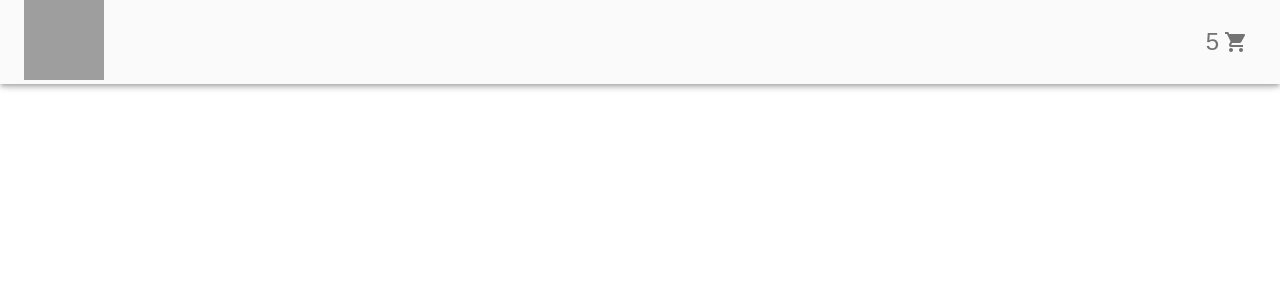
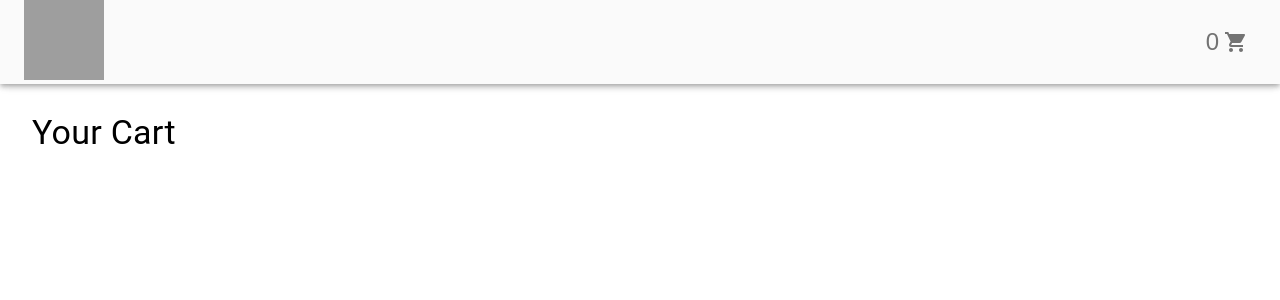
Before and after one commit to couvq/shopping-cart-context, a React (Create React App) app: page /checkout in a window 1280 px wide. Shown: the top 300 px of the page. Built offline with nearby package versions, Linux system fonts and the light colour scheme; grey boxes are pictures that could not be loaded; the HTML template or start-up script is replaced by a standard one.

Commit message:
setup my cart context and now we can add items to cart and they show up in the checkout page

```diff
--- a/src/App.tsx
+++ b/src/App.tsx
@@ -1,23 +1,26 @@
-import React from 'react';
-import { BrowserRouter, Routes, Route } from 'react-router-dom';
-import Nav from './components/Nav';
-import Products from './components/Products';
-import Checkout from './components/Checkout';
-import ProductDetails from './components/ProductDetails';
+import React from "react";
+import { BrowserRouter, Routes, Route } from "react-router-dom";
+import Nav from "./components/Nav";
+import Products from "./components/Products";
+import Checkout from "./components/Checkout";
+import ProductDetails from "./components/ProductDetails";
+import { CartProvider } from "./contexts/CartContext";
 
 const App: React.FC = () => {
   return (
     <>
-      <BrowserRouter>
-        <Nav />
-        <Routes>
-          <Route path='/' element={<Products />} />
-          <Route path='/checkout' element={<Checkout />} />
-          <Route path='/product/:productId' element={<ProductDetails />} />
-        </Routes>
-      </BrowserRouter>
+      <CartProvider>
+        <BrowserRouter>
+          <Nav />
+          <Routes>
+            <Route path="/" element={<Products />} />
+            <Route path="/checkout" element={<Checkout />} />
+            <Route path="/product/:productId" element={<ProductDetails />} />
+          </Routes>
+        </BrowserRouter>
+      </CartProvider>
     </>
   );
-}
+};
 
 export default App;
--- a/src/components/Checkout.tsx
+++ b/src/components/Checkout.tsx
@@ -1,10 +1,41 @@
-import React from 'react';
+import { Box, Typography, Stack } from '@mui/material';
+import React, { useContext } from 'react';
+import CartContext from '../contexts/CartContext';
+import ProductCard from './ProductCard';
 
 const Checkout: React.FC = () => {
-
+    const {items} = useContext(CartContext);
 
   return (
-    <div>Checkout</div>
+    <>
+        <Box
+        sx={{
+          width: "100vw",
+          minHeight: "100vh",
+          padding: "2rem",
+        }}
+      >
+          <Typography
+          sx={{
+            paddingTop: "5rem",
+          }}
+          variant="h4"
+        >
+          Your Cart
+        </Typography>
+
+        <Stack direction="row" spacing={2} flexWrap="wrap" width="100%">
+          {items.map((item: any) => (
+            <ProductCard
+              productTitle={item?.productTitle}
+              productMainImageURL={item?.productImgUrl}
+              appSalePrice={item?.productPrice}
+              productId={item?.productId}
+            />
+          ))}
+        </Stack>
+      </Box>
+    </>
   );
 }
 
--- a/src/components/Nav.tsx
+++ b/src/components/Nav.tsx
@@ -2,8 +2,11 @@ import { AppBar, IconButton, Toolbar } from "@mui/material";
 import React from "react";
 import ShoppingCartIcon from "@mui/icons-material/ShoppingCart";
 import { Link } from "react-router-dom";
+import CartContext from "../contexts/CartContext";
+import { useContext } from "react";
 
 const Nav: React.FC = () => {
+  const {items} = useContext(CartContext);
   return (
     <>
       <AppBar>
@@ -32,7 +35,7 @@ const Nav: React.FC = () => {
                   marginRight: ".3rem"
                 }}
               >
-                5
+                {items.length}
               </span>
               <ShoppingCartIcon />
             </IconButton>
--- a/src/components/ProductCard.tsx
+++ b/src/components/ProductCard.tsx
@@ -1,39 +1,53 @@
-import { Card, CardActionArea, CardContent, CardMedia, Typography, Button, CardActions } from '@mui/material';
-import React from 'react';
-import { ProductCardProps } from '../models/models';
+import {
+  Card,
+  CardActionArea,
+  CardContent,
+  CardMedia,
+  Typography,
+  Button,
+  CardActions,
+} from "@mui/material";
+import React from "react";
+import { ProductCardProps } from "../models/models";
+import CartContext from "../contexts/CartContext";
+import { useContext } from "react";
 
 const ProductCard: React.FC<ProductCardProps> = ({
   productTitle,
   productMainImageURL,
   appSalePrice,
-    productId
+  productId,
 }) => {
-
+  const { addToCart } = useContext(CartContext);
 
   return (
     <>
       <Card
         sx={{
-                maxWidth: 400
+          maxWidth: 400,
         }}
       >
         <CardMedia>
-                <img src={productMainImageURL} alt={productTitle} width="100%"/>
+          <img src={productMainImageURL} alt={productTitle} width="100%" />
         </CardMedia>
         <CardContent>
-                <Typography>
-                    {productTitle}
-                </Typography>
-                <Typography>
-                    ${appSalePrice}
-                </Typography>
+          <Typography>{productTitle}</Typography>
+          <Typography>${appSalePrice}</Typography>
           <CardActions>
-                    <Button variant='contained' fullWidth>Add To Cart</Button>
+            <Button
+            variant="contained"
+            fullWidth
+            onClick={() => {
+                addToCart(productTitle, productMainImageURL, appSalePrice, productId)
+            }}
+            >
+              Add To Cart
+            </Button>
           </CardActions>
         </CardContent>
       </Card>
     </>
   );
-}
+};
 
 export default ProductCard;
--- /dev/null
+++ b/src/contexts/CartContext.js
@@ -0,0 +1,19 @@
+import { createContext, useState } from "react";
+
+const CartContext = createContext();
+
+export const CartProvider = ({children}) => {
+    const [items, setItems] = useState([]);
+
+    const addToCart = (productTitle, productImgUrl, productPrice, productId) => {
+        setItems((prevState) => [...prevState, {productTitle, productImgUrl, productPrice, productId}]);
+    }
+
+    return (
+        <CartContext.Provider value={{ items, addToCart }}>
+            {children}
+        </CartContext.Provider>
+    )
+}
+
+export default CartContext;
```
Also changed, not shown: src/components/Products.tsx (+1 -8 lines). Lines whose indentation alone changed are shown as unchanged.
